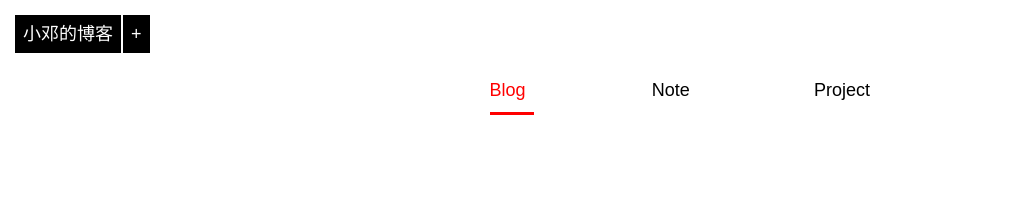
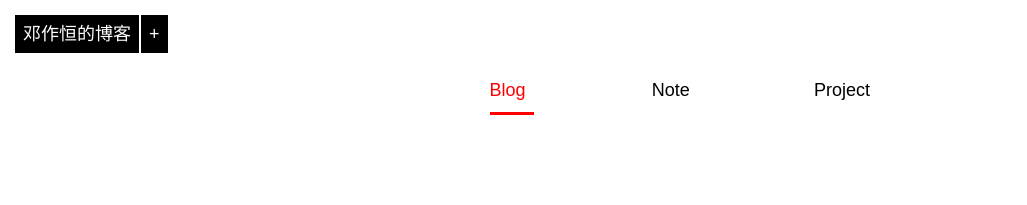
Before and after one commit to DengZuoheng/DengZuoheng.github.io, a Jekyll site: the page built from index.md, in a window 1280 px wide. Shown: the top 205 px of the page, without its empty margins (0-1027 px from the left). Built offline with Jekyll 4.4.1, drawn with Linux system fonts in a browser that asks for light colours; Markdown is read by kramdown in place of the engine named in the settings.

Commit message:
还是叫邓作恒的博客吧

```diff
--- a/_config.yml
+++ b/_config.yml
@@ -5,6 +5,6 @@ pygments: true
 paginate: 8
 permalink: /:title
 
-title: 小邓的博客
+title: 邓作恒的博客
 url: http://dengzuoheng.github.io
 feed: /atom.xml
--- a/_layouts/default.html
+++ b/_layouts/default.html
@@ -17,7 +17,7 @@
 
     <div class="home-menu">
         <div class="home-icon-con">
-            <a class="home-menu-icon" href="/">小邓的博客</a>
+            <a class="home-menu-icon" href="/">邓作恒的博客</a>
             <a class="home-follow" href="#" title="Contact Me">+</a>
         </div>
         <div class="home-contact">
```
